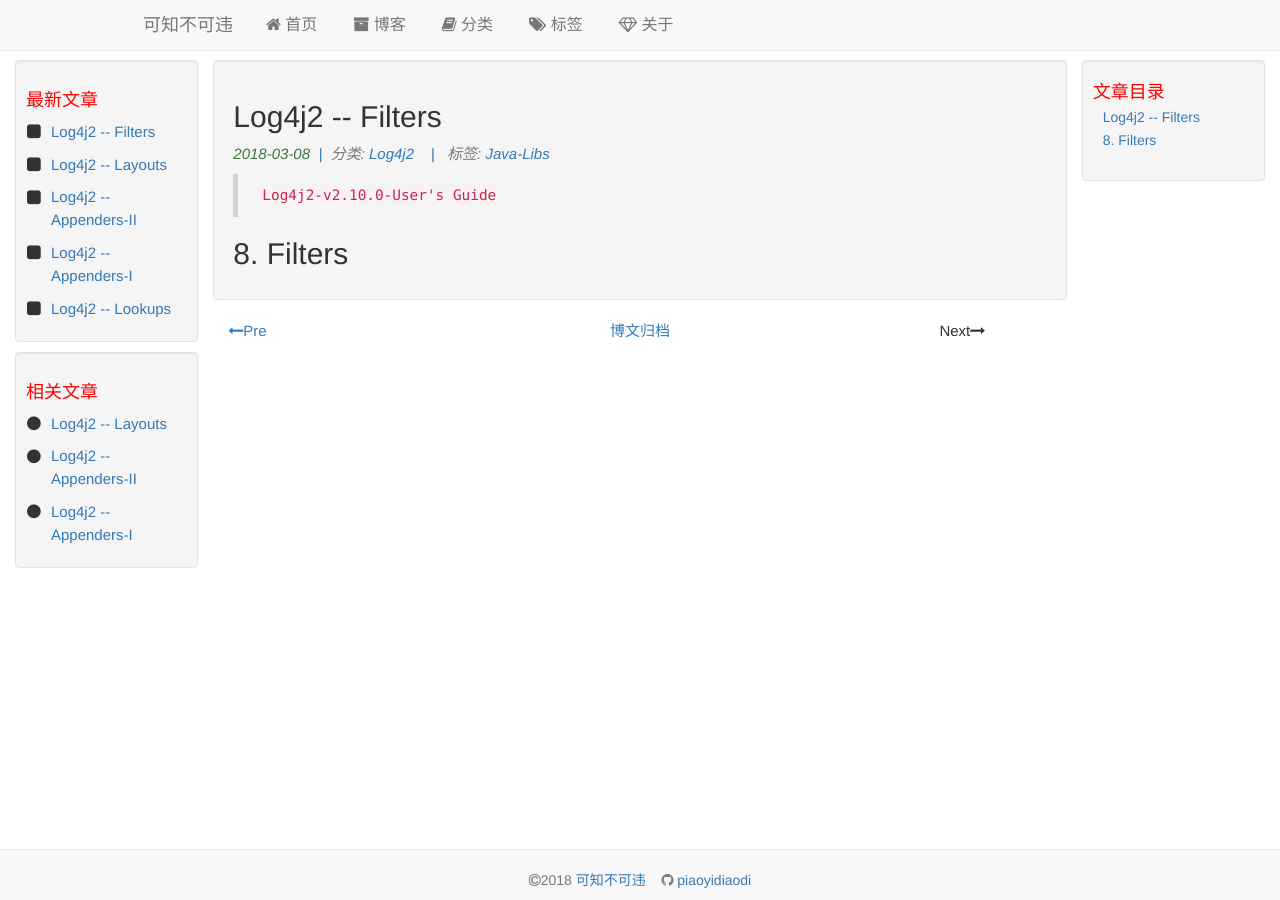
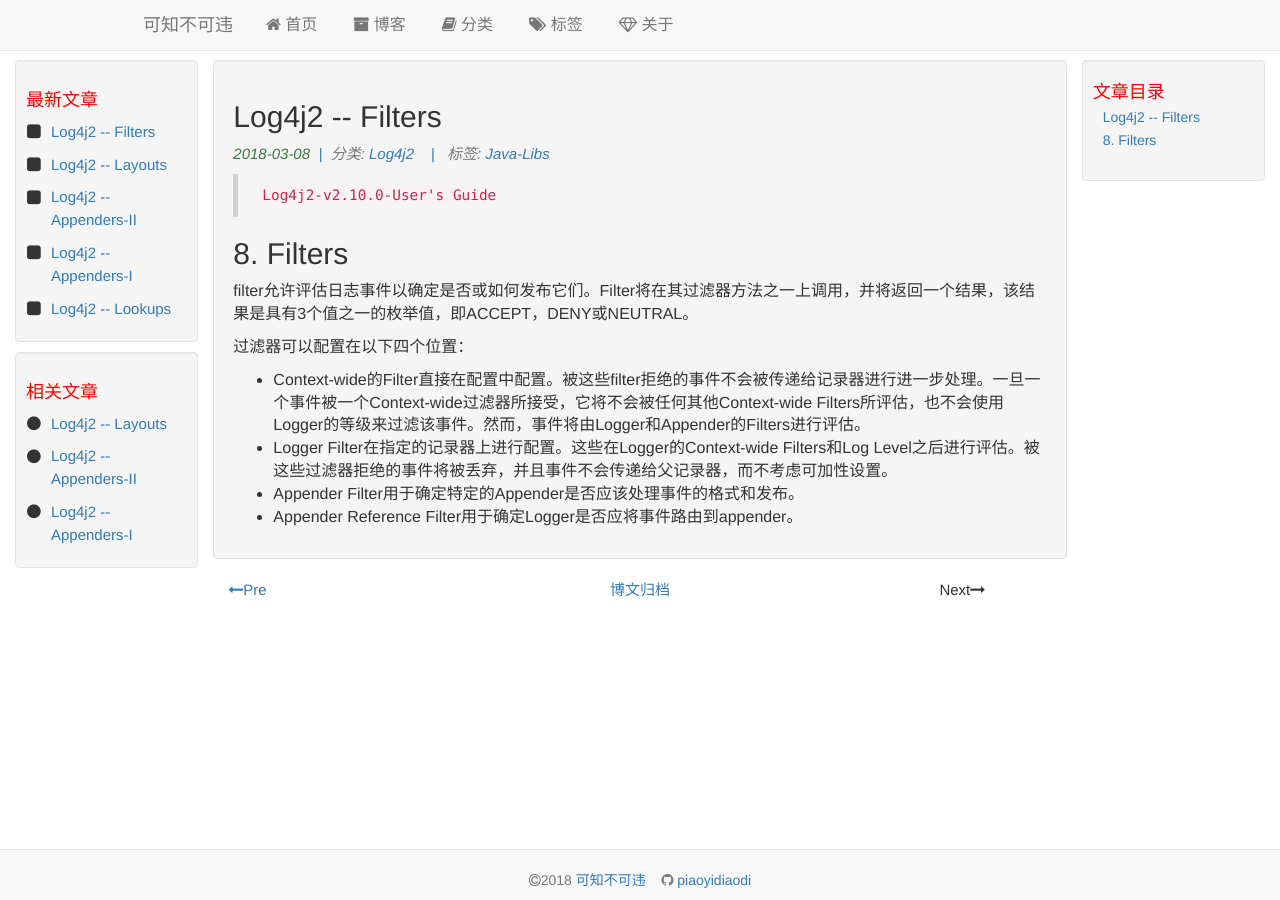
Before and after one commit to piaoyidaodi/piaoyidaodi.github.io, a Jekyll site: the page built from _posts/2018-03-08-log4j2-filters.md, in a window 1280 px wide. Built offline with Jekyll 4.4.1, drawn with Linux system fonts in a browser that asks for light colours.

Commit message:
20180308 log4j2 day

```diff
--- a/_posts/2018-03-08-log4j2-filters.md
+++ b/_posts/2018-03-08-log4j2-filters.md
@@ -7,3 +7,12 @@
 > `Log4j2-v2.10.0-User's Guide`
 
 ## 8. Filters
+
+filter允许评估日志事件以确定是否或如何发布它们。Filter将在其过滤器方法之一上调用，并将返回一个结果，该结果是具有3个值之一的枚举值，即ACCEPT，DENY或NEUTRAL。
+
+过滤器可以配置在以下四个位置：
+
+- Context-wide的Filter直接在配置中配置。被这些filter拒绝的事件不会被传递给记录器进行进一步处理。一旦一个事件被一个Context-wide过滤器所接受，它将不会被任何其他Context-wide Filters所评估，也不会使用Logger的等级来过滤该事件。然而，事件将由Logger和Appender的Filters进行评估。
+- Logger Filter在指定的记录器上进行配置。这些在Logger的Context-wide Filters和Log Level之后进行评估。被这些过滤器拒绝的事件将被丢弃，并且事件不会传递给父记录器，而不考虑可加性设置。
+- Appender Filter用于确定特定的Appender是否应该处理事件的格式和发布。
+- Appender Reference Filter用于确定Logger是否应将事件路由到appender。
```
Also changed, not shown: _posts/2018-02-26-log4j2-configuration.md (+1 -1 lines).
